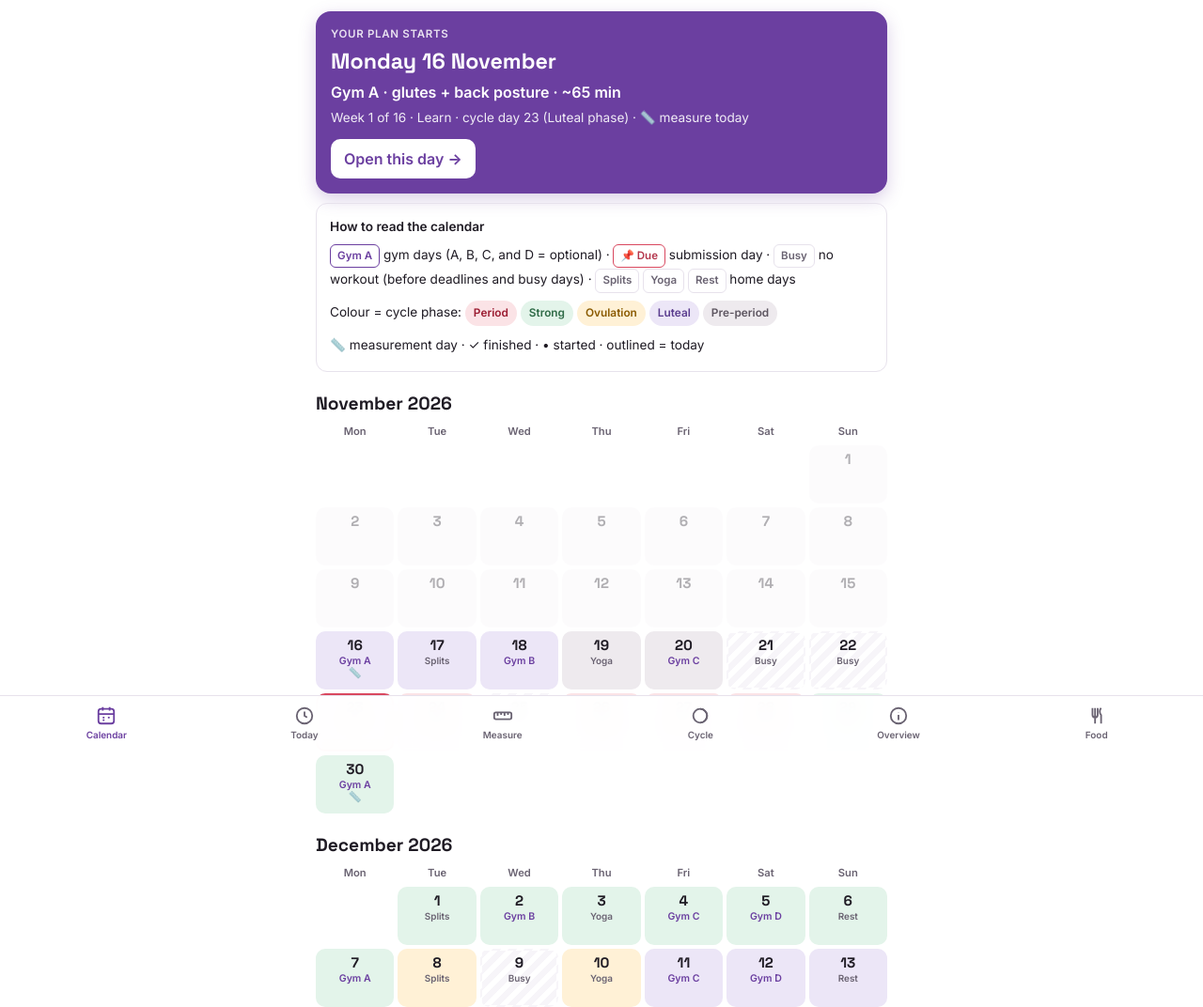
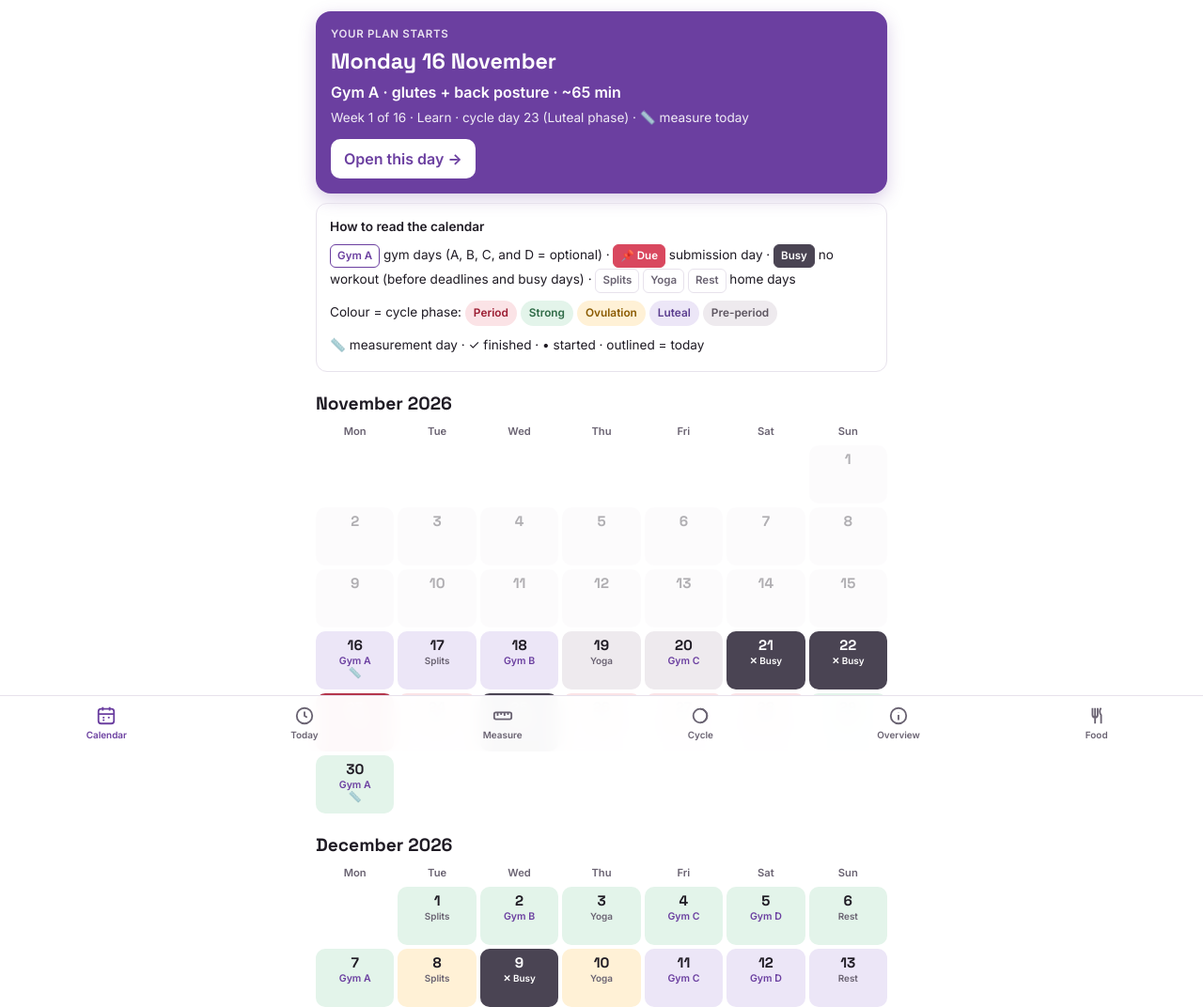
Before and after one commit to simaycansubulat/eva-plan, a plain HTML site: page index.html in a window 1280 px wide. Shown: the top 1072 px of the page at 94% size. Drawn offline with Linux system fonts and the light colour scheme.

Commit message:
Stronger busy/due markings in the calendar
Co-Authored-By: Claude Opus 5.5 <noreply@anthropic.com>

```diff
--- a/app.js
+++ b/app.js
@@ -102,7 +102,7 @@ if (!Array.isArray(S.busy)) S.busy = BUSY_DEFAULT.slice();
 if (!Array.isArray(S.deadlines)) S.deadlines = ["2026-11-23", "2026-12-21", "2027-01-16"];
 function isDeadline(date) { return S.deadlines.includes(iso(date)); }
 function isBusy(date) { return S.busy.includes(iso(date)); }
-function busyPlan(date) { const name = date.toLocaleDateString("en-GB", { weekday: "long" }); const dl = isDeadline(date); return { t: name + (dl ? " · 📌 Submission day" : " · Busy day"), s: dl ? "Submission today: no workout. Good luck! Just tick your daily habits." : "No workout today. Just tick your daily habits.", b: [], busy: true, deadline: dl, lbl: dl ? "📌 Due" : "Busy", dow: date.getDay() }; }
+function busyPlan(date) { const name = date.toLocaleDateString("en-GB", { weekday: "long" }); const dl = isDeadline(date); return { t: name + (dl ? " · 📌 Submission day" : " · Busy day"), s: dl ? "Submission today: no workout. Good luck! Just tick your daily habits." : "No workout today. Just tick your daily habits.", b: [], busy: true, deadline: dl, lbl: dl ? "📌 Due" : "✕ Busy", dow: date.getDay() }; }
 function planFor(date) { if (isBusy(date)) return busyPlan(date); const k = DOWKEY[date.getDay()]; return (HOME[k] && iso(date) > S.gymEnd) ? HOME[k] : PLAN[k]; }
 function dayLabel(p) { if (p.lbl) return p.lbl; return p.gym ? (p.home ? "Home " : "Gym ") + p.t.slice(-1) : (p.dow === 4 ? "Rest" : (p.dow === 6 ? "Yoga" : "Splits")); }
 
@@ -332,7 +332,7 @@ function viewCalendar() {
     <span class="hgo">${pr.done ? `${pr.done} of ${pr.total} done · continue` : "Open this day"} →</span></a>
   ${nextM && nextM !== rI ? `<p class="small" style="margin:8px 0 0">📏 Next measurement: <b>${esc(fmt(parseD(nextM)))}</b></p>` : ""}
   <div class="card keybox"><b>How to read the calendar</b>
-    <div class="keyrow"><span class="kc gymk">Gym A</span> gym days (A, B, C, and D = optional) · <span class="kc duek">📌 Due</span> submission day · <span class="kc">Busy</span> no workout (before deadlines and busy days) · <span class="kc">Splits</span> <span class="kc">Yoga</span> <span class="kc">Rest</span> home days</div>
+    <div class="keyrow"><span class="kc gymk">Gym A</span> gym days (A, B, C, and D = optional) · <span class="kc duek">📌 Due</span> submission day · <span class="kc busyk">Busy</span> no workout (before deadlines and busy days) · <span class="kc">Splits</span> <span class="kc">Yoga</span> <span class="kc">Rest</span> home days</div>
     <div class="keyrow">Colour = cycle phase: <span class="chip ph-period">Period</span><span class="chip ph-foll">Strong</span><span class="chip ph-ovu">Ovulation</span><span class="chip ph-lut">Luteal</span><span class="chip ph-late">Pre-period</span></div>
     <div class="keyrow">📏 measurement day · ✓ finished · • started · outlined = today</div></div>`;
   let m = new Date(st.getFullYear(), st.getMonth(), 1);
--- a/index.html
+++ b/index.html
@@ -172,11 +172,12 @@ details.card[open] summary::after{content:" −"}
 .cell .ic{font-size:.62rem;font-weight:600;color:var(--muted);line-height:1.2;margin-top:2px}
 .cell.gymcell .ic{color:var(--accent);font-size:.66rem;font-weight:700}
 .cell .mk{font-size:.7rem;line-height:1.2;color:var(--sage);font-weight:700}
-.cell.busycell{background:repeating-linear-gradient(135deg,var(--soft),var(--soft) 6px,#fff 6px,#fff 12px)}
-.cell.busycell .ic{color:var(--muted);font-weight:700}
-.cell.duecell{background:#fde7ec;border-color:#d9485f}
-.cell.duecell .ic{color:#b4364c;font-weight:700}
-.kc.duek{color:#b4364c;border-color:#d9485f}
+.cell.busycell{background:#4a4453;border-color:#4a4453}
+.cell.busycell .ic,.cell.busycell .dn,.cell.busycell .mk{color:#fff;font-weight:700}
+.cell.duecell{background:#d9485f;border-color:#b4364c}
+.cell.duecell .ic,.cell.duecell .dn,.cell.duecell .mk{color:#fff;font-weight:700}
+.kc.duek{color:#fff;background:#d9485f;border-color:#d9485f}
+.kc.busyk{color:#fff;background:#4a4453;border-color:#4a4453}
 .cell.istoday{border-color:var(--accent)}
 .btn.light{background:#fff;color:var(--accent)}
 .mgroup{font-family:var(--display);font-weight:600;color:var(--accent);margin:12px 0 0;font-size:.92rem}
--- a/sw.js
+++ b/sw.js
@@ -1,5 +1,5 @@
 // Offline support: try the network first (so updates show right away), fall back to the saved copy when offline.
-const CACHE = "eva-v7";
+const CACHE = "eva-v8";
 const FILES = ["./", "./index.html", "./app.js", "./manifest.webmanifest", "./icon-180.png", "./icon-192.png", "./icon-512.png"];
 self.addEventListener("install", e => { e.waitUntil(caches.open(CACHE).then(c => c.addAll(FILES)).then(() => self.skipWaiting())); });
 self.addEventListener("activate", e => { e.waitUntil(caches.keys().then(ks => Promise.all(ks.filter(k => k.startsWith("eva-") && k !== CACHE).map(k => caches.delete(k)))).then(() => self.clients.claim())); });
```
